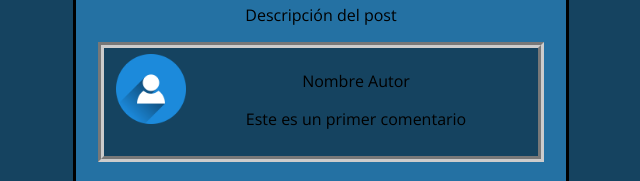
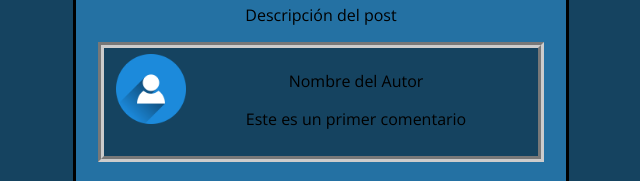
Before and after one commit to AnaMayret/Proyecto2, a plain HTML site: page Verpost.html in a window 1280 px wide. Shown: the part 341-522 px from the top of the page, 319-959 px from the left. Drawn offline with nearby package versions, Linux system fonts and the light colour scheme.

Commit message:
Subir Archivo VerPost

```diff
--- a/Verpost.html
+++ b/Verpost.html
@@ -21,7 +21,7 @@
     			<img src="Icono_Persona.png" class="avatar" height="70" width="70" align="left">
     		</div>
     	    <div class="Autor">
-    			<p>Nombre Autor</p>
+    			<p>Nombre del Autor</p>
     		</div>
     		<div class="Comentario">
     			<p>Este es un primer comentario</p>
```
